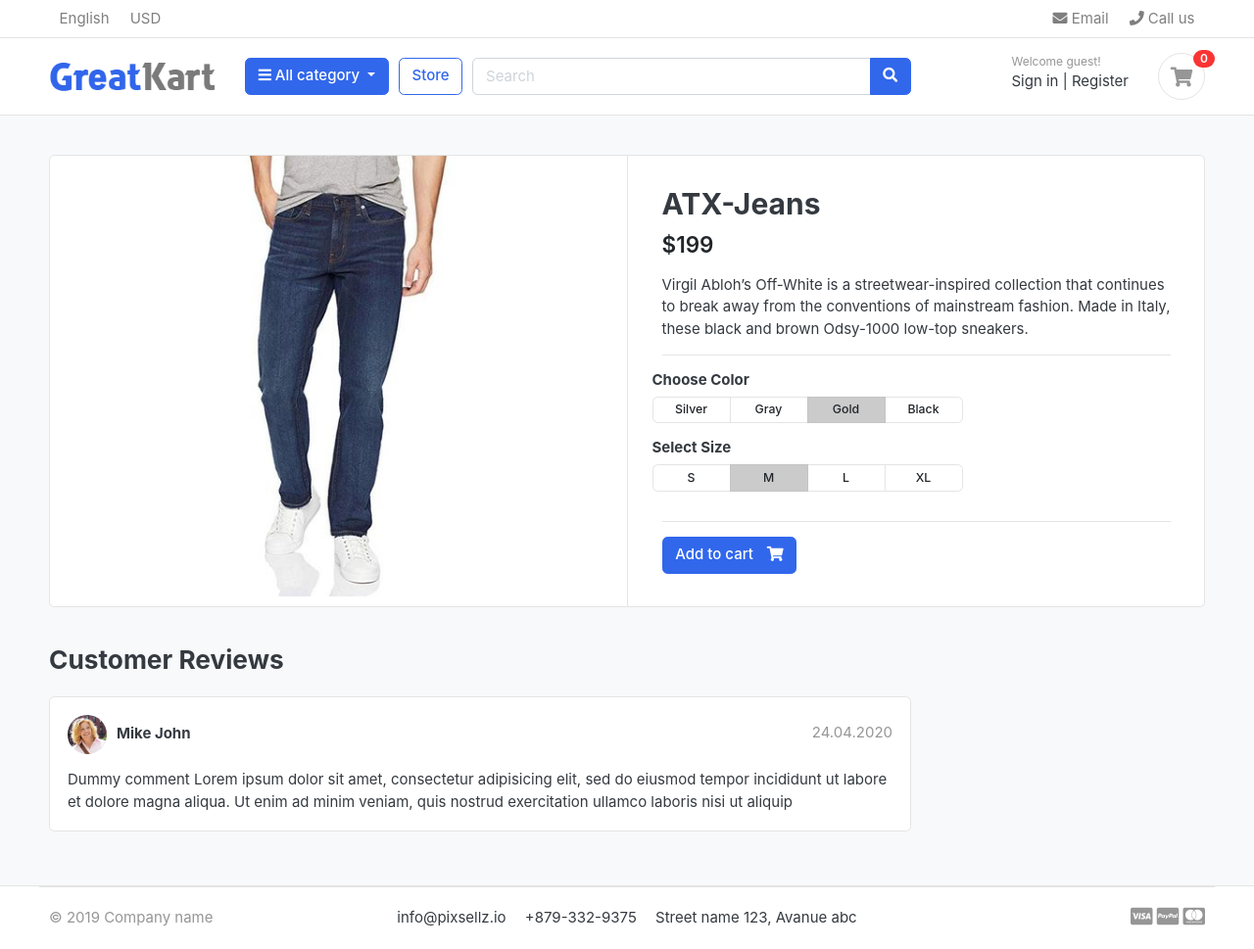
After one commit to smsamrat/myCart-django-advance-ecommerce-project, a Django app: page /store/jeans/atx-jeans in a window 1280 px wide. The commit adds this page. Shown: the whole page at 98% size. Run offline with Django 3.2, Linux system fonts and the light colour scheme; data comes from the database, SQL or seed files in the repository; both versions use the stored data as it was after the commit; parts of the project's set-up code (start-up, migrations or seed data) failed here and were passed over; some libraries are stand-ins or nearby versions; some web fonts are replaced.

Commit message:
single product view by slug method, try and except

```diff
--- a/store/models.py
+++ b/store/models.py
@@ -3,6 +3,7 @@ from pydoc import describe
 from unicodedata import category
 from django.db import models
 from category.models import Category
+from django.urls import reverse
 
 # Create your models here.
 
@@ -20,3 +21,6 @@ class Product(models.Model):
 
     def __str__(self):
         return self.product_name
+
+    def get_url(self):
+        return reverse('product_detail',args=[self.category.slug, self.slug])
--- a/store/urls.py
+++ b/store/urls.py
@@ -5,4 +5,5 @@ from store import views
 urlpatterns = [
     path('',views.store, name='store'),
     path('<slug:category_slug>/',views.store, name='product_by_category'),
+    path('<slug:category_slug>/<slug:product_detail>',views.product_detail, name='product_detail'),
 ]
--- a/store/views.py
+++ b/store/views.py
@@ -1,3 +1,4 @@
+from unicodedata import category
 from django.shortcuts import get_object_or_404, render
 from store.models import Product
 from category.models import Category
@@ -17,3 +18,14 @@ def store(request,category_slug=None):
         'product_count': product_count
     }
     return render(request,'store/store.html',cotnext)
+
+def product_detail(request,category_slug,product_detail):
+    try:
+        single_product = Product.objects.get(category__slug=category_slug,slug=product_detail)
+    except Exception as e:
+        raise e
+    context ={
+        'single_product':single_product
+    }
+
+    return render(request,'store/product_detail.html',context)
--- a/templates/home.html
+++ b/templates/home.html
@@ -32,9 +32,9 @@
 	{% for product in products%}
 	<div class="col-md-3">
 		<div class="card card-product-grid">
-			<a href="./product-detail.html" class="img-wrap"> <img src="{{product.images.url}}"> </a>
+			<a href="{{product.get_url}}" class="img-wrap"> <img src="{{product.images.url}}"> </a>
 			<figcaption class="info-wrap">
-				<a href="./product-detail.html" class="title">{{product.product_name}}</a>
+				<a href="{{product.get_url}}" class="title">{{product.product_name}}</a>
 				<div class="price mt-1">${{product.price}}</div> <!-- price-wrap.// -->
 			</figcaption>
 		</div>
--- /dev/null
+++ b/templates/store/product_detail.html
@@ -0,0 +1,114 @@
+{% extends 'base.html' %}
+{% load static %}
+{% block content %}
+<section class="section-content padding-y bg">
+    <div class="container">
+
+    <!-- ============================ COMPONENT 1 ================================= -->
+    <div class="card">
+        <div class="row no-gutters">
+            <aside class="col-md-6">
+    <article class="gallery-wrap">
+        <div class="img-big-wrap">
+           <a href="#"><img src="{{ single_product.images.url}}"></a>
+        </div> <!-- img-big-wrap.// -->
+
+    </article> <!-- gallery-wrap .end// -->
+            </aside>
+            <main class="col-md-6 border-left">
+    <article class="content-body">
+
+    <h2 class="title">{{ single_product.product_name}}</h2>
+
+    <div class="mb-3">
+        <var class="price h4">${{ single_product.price}}</var>
+    </div>
+
+    <p>Virgil Abloh’s Off-White is a streetwear-inspired collection that continues to break away from the conventions of mainstream fashion. Made in Italy, these black and brown Odsy-1000 low-top sneakers.</p>
+
+
+    <hr>
+        <div class="row">
+            <div class="item-option-select">
+                <h6>Choose Color</h6>
+                <div class="btn-group btn-group-sm btn-group-toggle" data-toggle="buttons">
+                  <label class="btn btn-light">
+                    <input type="radio" name="radio_color"> Silver
+                  </label>
+                  <label class="btn btn-light">
+                    <input type="radio" name="radio_color" > Gray
+                  </label>
+                  <label class="btn btn-light active">
+                    <input type="radio" name="radio_color checked"> Gold
+                  </label>
+                  <label class="btn btn-light">
+                    <input type="radio" name="radio_color"> Black
+                  </label>
+                </div>
+            </div>
+        </div> <!-- row.// -->
+        <div class="row">
+            <div class="item-option-select">
+                <h6>Select Size</h6>
+                <div class="btn-group btn-group-sm btn-group-toggle" data-toggle="buttons">
+                  <label class="btn btn-light">
+                    <input type="radio" name="radio_color"> S
+                  </label>
+                  <label class="btn btn-light active">
+                    <input type="radio" name="radio_color" checked> M
+                  </label>
+                  <label class="btn btn-light">
+                    <input type="radio" name="radio_color"> L
+                  </label>
+                  <label class="btn btn-light">
+                    <input type="radio" name="radio_color"> XL
+                  </label>
+                </div>
+            </div>
+        </div> <!-- row.// -->
+        <hr>
+        <a href="./product-detail.html" class="btn  btn-primary"> <span class="text">Add to cart</span> <i class="fas fa-shopping-cart"></i>  </a>
+    </article> <!-- product-info-aside .// -->
+            </main> <!-- col.// -->
+        </div> <!-- row.// -->
+    </div> <!-- card.// -->
+    <!-- ============================ COMPONENT 1 END .// ================================= -->
+
+    <br>
+
+    <div class="row">
+                <div class="col-md-9">
+
+        <header class="section-heading">
+            <h3>Customer Reviews </h3>
+
+        </header>
+
+        <article class="box mb-3">
+            <div class="icontext w-100">
+                <img src="./images/avatars/avatar1.jpg" class="img-xs icon rounded-circle">
+                <div class="text">
+                    <span class="date text-muted float-md-right">24.04.2020 </span>
+                    <h6 class="mb-1">Mike John </h6>
+
+                </div>
+            </div> <!-- icontext.// -->
+            <div class="mt-3">
+                <p>
+                    Dummy comment Lorem ipsum dolor sit amet, consectetur adipisicing elit, sed do eiusmod
+                    tempor incididunt ut labore et dolore magna aliqua. Ut enim ad minim veniam,
+                    quis nostrud exercitation ullamco laboris nisi ut aliquip
+                </p>
+            </div>
+        </article>
+
+
+
+        </div> <!-- col.// -->
+    </div> <!-- row.// -->
+
+
+    </div> <!-- container .//  -->
+    </section>
+    <!-- ========================= SECTION CONTENT END// ========================= -->
+{% endblock content %}
--- a/templates/store/store.html
+++ b/templates/store/store.html
@@ -134,12 +134,12 @@
             <figure class="card card-product-grid">
                 <div class="img-wrap">
 
-                    <img src="{{product.images.url}}">
+                    <a href="{{product.get_url}}"><img src="{{product.images.url}}"></a>
 
                 </div> <!-- img-wrap.// -->
                 <figcaption class="info-wrap">
                     <div class="fix-height">
-                        <a href="./product-detail.html" class="title">{{product.product_name}}</a>
+                        <a href="{{product.get_url}}" class="title">{{product.product_name}}</a>
                         <div class="price-wrap mt-2">
                             <span class="price">${{product.price}}</span>
                             <!-- <del class="price-old">$1980</del> -->
```
Also changed, not shown: db.sqlite3, media/photos/products/image2.jpg (added), media/photos/products/shoes.png (added).
